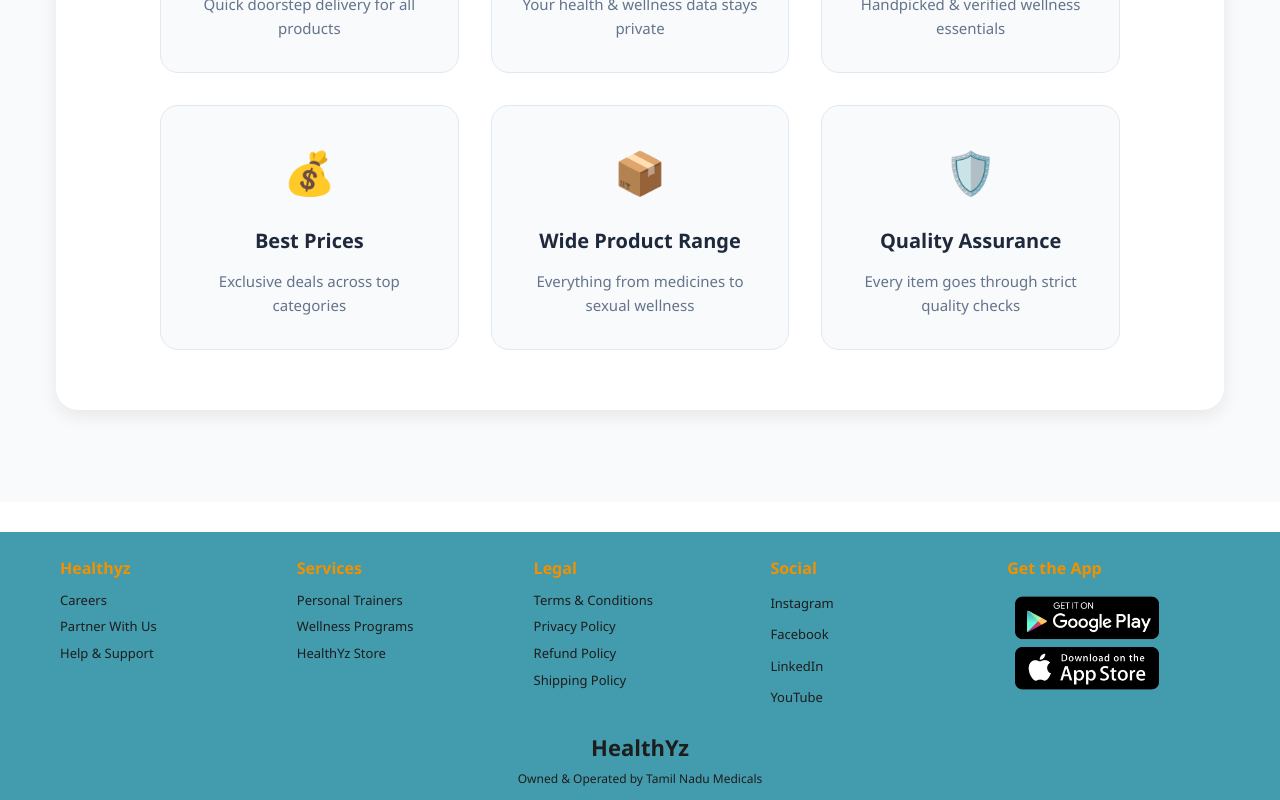
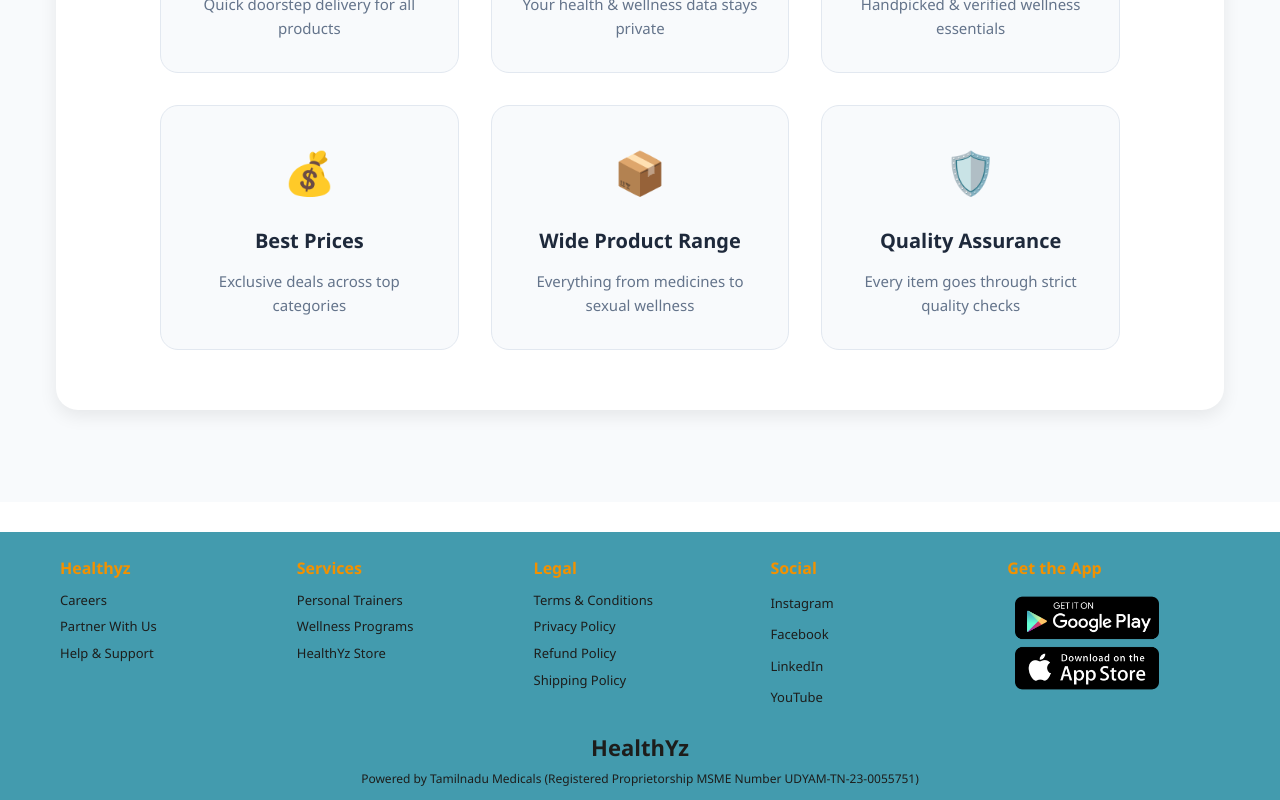
Before and after one commit to yasinmohamedb-netizen/healthyz-web, a React (Create React App) app: page / in a window 1280 px wide. Shown: the part 3244-4044 px from the top of the page. Built offline with nearby package versions, Linux system fonts and the light colour scheme; no server answers; the database is empty.

Commit message:
Update footer: Added Tamilnadu Medicals MSME compliance text

```diff
--- a/src/components/Footer.jsx
+++ b/src/components/Footer.jsx
@@ -146,7 +146,9 @@
               color: "#1D1D1B",
             }}
           >
-            Owned & Operated by Tamil Nadu Medicals
+           Powered by Tamilnadu Medicals
+(Registered Proprietorship MSME Number UDYAM-TN-23-0055751)
+
           </p>
         </div>
       </footer>
```
